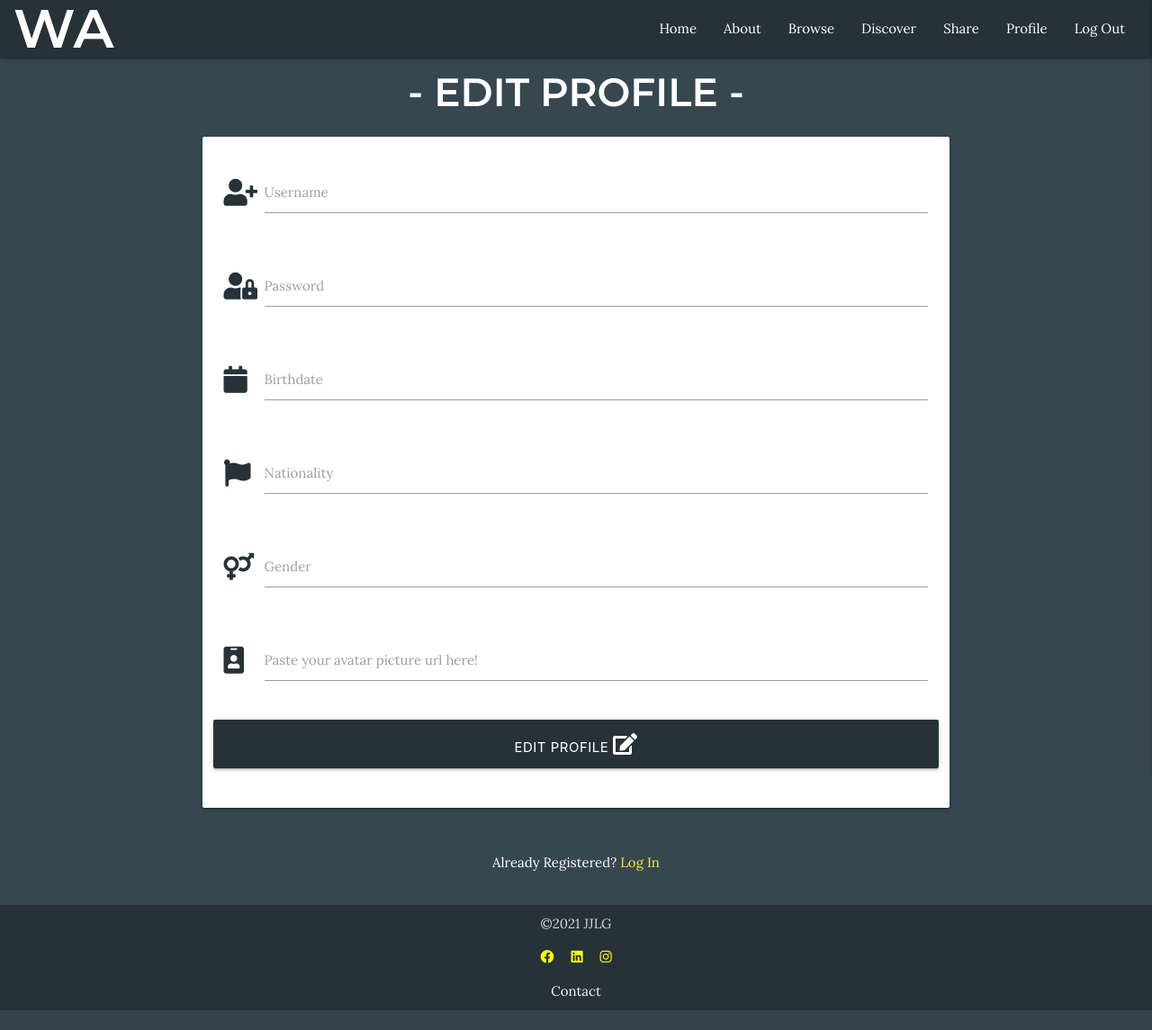
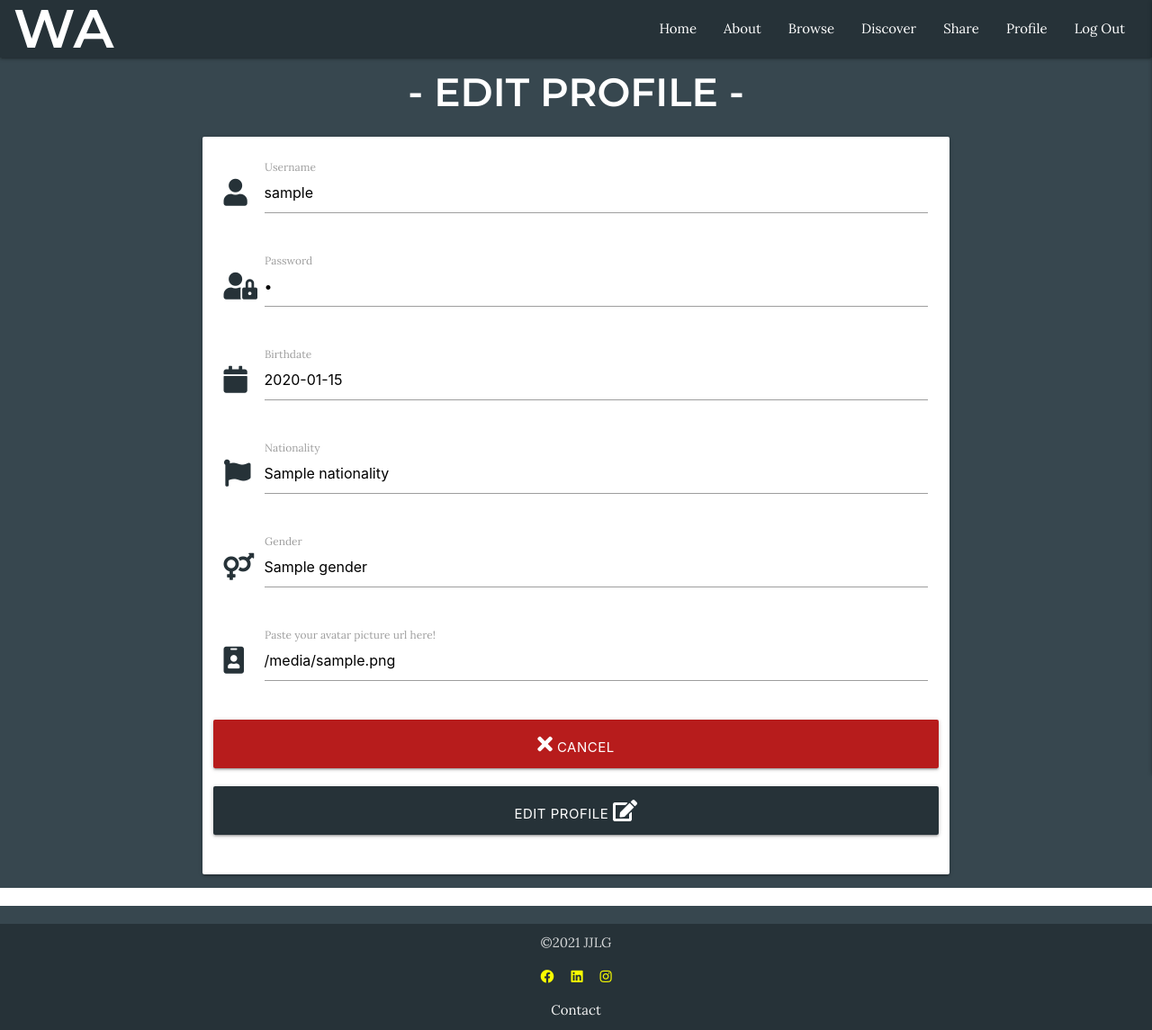
Before and after one commit to jjlg90/Wild-Argentina, a Flask app: page /edit_profile/1 in a window 1280 px wide. Shown: the whole page at 90% size. Before the commit the page ends 1123 px from the top, so only its background shows below. Run offline with Flask 2, Linux system fonts and the light colour scheme; the visitor is signed in with stand-in values (Sample User, id 1); a database or web service that is not in the repository returns one stand-in record (values such as "Sample title"); some libraries are stand-ins or nearby versions.

Commit message:
Bind data and POST method to edit_profile.html

```diff
--- a/app.py
+++ b/app.py
@@ -105,7 +105,7 @@ def register():
             "gender": request.form.get("gender").lower(),
             "nationality": request.form.get("nationality").lower(),
             "birthdate": request.form.get("birthdate").lower(),
-            }
+        }
         mongo.db.users.insert_one(register)
 
         # put the new user into 'session' cookie
@@ -159,6 +159,21 @@ def profile(username):
 
 @app.route("/edit_profile/<user_id>", methods=["GET", "POST"])
 def edit_profile(user_id):
+    if request.method == "POST":
+        submit = {
+            "username": request.form.get("username"),
+            "password": generate_password_hash(request.form.get("password")),
+            "user_image": request.form.get(
+                "user_image"),
+            "gender": request.form.get("gender"),
+            "nationality": request.form.get(
+                "nationality"),
+            "birthdate": request.form.get("birthdate"),
+        }
+
+        mongo.db.users.update({"_id": ObjectId(user_id)}, submit)
+        flash("Profile Successfully Updated")
+
     username = mongo.db.users.find_one(
         {"username": session["user"]})
 
--- a/templates/edit_profile.html
+++ b/templates/edit_profile.html
@@ -8,9 +8,9 @@
             <!--username-->
             <div class="row">
                 <div class="input-field col s12">
-                    <i class="fas fa-user-plus prefix blue-grey-text text-darken-4"></i>
-                    <input id="username" name="username" type="text" minlength="5" maxlength="15" pattern="^[a-zA-Z0-9]{5,15}$" class="validate"
-                        required>
+                    <i class="fas fa-user prefix blue-grey-text text-darken-4"></i>
+                    <input id="username" value="{{ username.username }}" name="username" type="text" minlength="5"
+                        maxlength="15" pattern="^[a-zA-Z0-9]{5,15}$" class="validate" required>
                     <label for="username">Username</label>
                 </div>
             </div>
@@ -18,8 +18,8 @@
             <div class="row">
                 <div class="input-field col s12">
                     <i class="fas fa-user-lock prefix blue-grey-text text-darken-4"></i>
-                    <input id="password" name="password" type="password" minlength="5" maxlength="15" pattern="^[a-zA-Z0-9]{5,15}$" class="validate"
-                        required>
+                    <input id="password" value="{{ username.password }}" name="password" type="password" minlength="5"
+                        maxlength="15">
                     <label for="password">Password</label>
                 </div>
             </div>
@@ -27,8 +27,8 @@
             <div class="row">
                 <div class="input-field col s12">
                     <i class="fas fa-calendar prefix blue-grey-text text-darken-4"></i>
-                    <input id="birthdate" name="birthdate" type="text" class="datepicker validate"
-                        required>
+                    <input id="birthdate" value="{{ username.birthdate }}" name="birthdate" type="text"
+                        class="datepicker validate" required>
                     <label for="birthdate">Birthdate</label>
                 </div>
             </div>
@@ -36,8 +36,8 @@
             <div class="row">
                 <div class="input-field col s12">
                     <i class="fas fa-flag prefix blue-grey-text text-darken-4"></i>
-                    <input id="nationality" name="nationality" type="text" class="validate"
-                        required>
+                    <input id="nationality" value="{{ username.nationality }}" name="nationality" type="text"
+                        class="validate" required>
                     <label for="nationality">Nationality</label>
                 </div>
             </div>
@@ -45,7 +45,7 @@
             <div class="row">
                 <div class="input-field col s12">
                     <i class="fas fa-venus-mars prefix blue-grey-text text-darken-4"></i>
-                    <input id="gender" name="gender" type="text" class="validate"
+                    <input id="gender" value="{{ username.gender }}" name="gender" type="text" class="validate"
                         required>
                     <label for="gender">Gender</label>
                 </div>
@@ -54,12 +54,17 @@
             <div class="row">
                 <div class="input-field col s12">
                     <i class="fas fa-id-badge prefix blue-grey-text text-darken-4"></i>
-                    <input id="user_image" name="user_image" type="text" class="validate"
-                        required>
+                    <input id="user_image" value="{{ username.user_image }}" name="user_image" type="text"
+                        class="validate" required>
                     <label for="user_image">Paste your avatar picture url here!</label>
                 </div>
             </div>
             <!--submit-->
+            <div class="row">
+                <button href="{{ url_for('get_experiences') }}" class="col s12 btn-large red darken-4">
+                    <i class="fas fa-times"></i> Cancel
+                </button>
+            </div>
             <div class="row">
                 <button type="submit" class="col s12 btn-large blue-grey darken-4">
                     Edit Profile <i class="fas fa-edit"></i>
@@ -68,14 +73,5 @@
         </div>
     </form>
 </div>
-
-<div class="row mar-b">
-    <div class="col s12">
-        <p class="white-text center-align">
-            Already Registered? <a href="{{ url_for('login') }}" class="yellow-text">Log In</a>
-        </p>
-    </div>
-</div>
-
 {% endblock %}
 <
```
